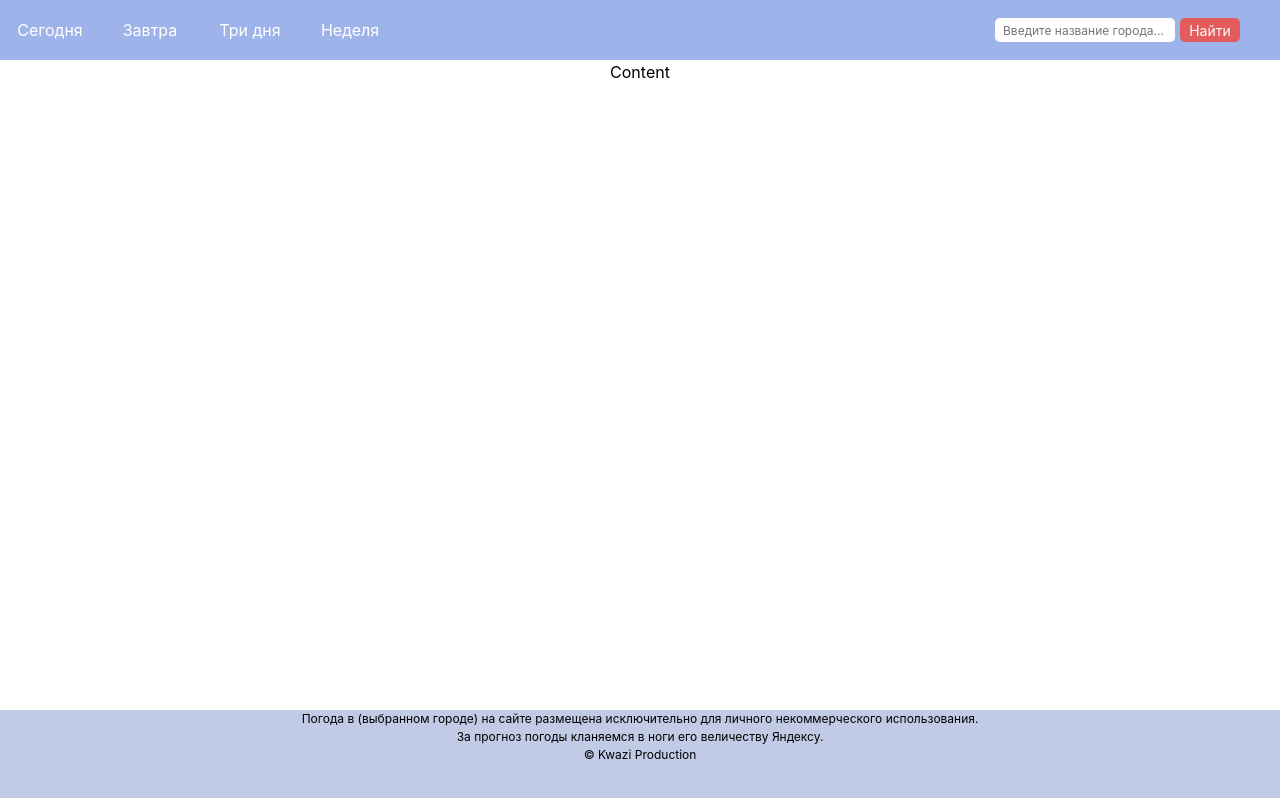
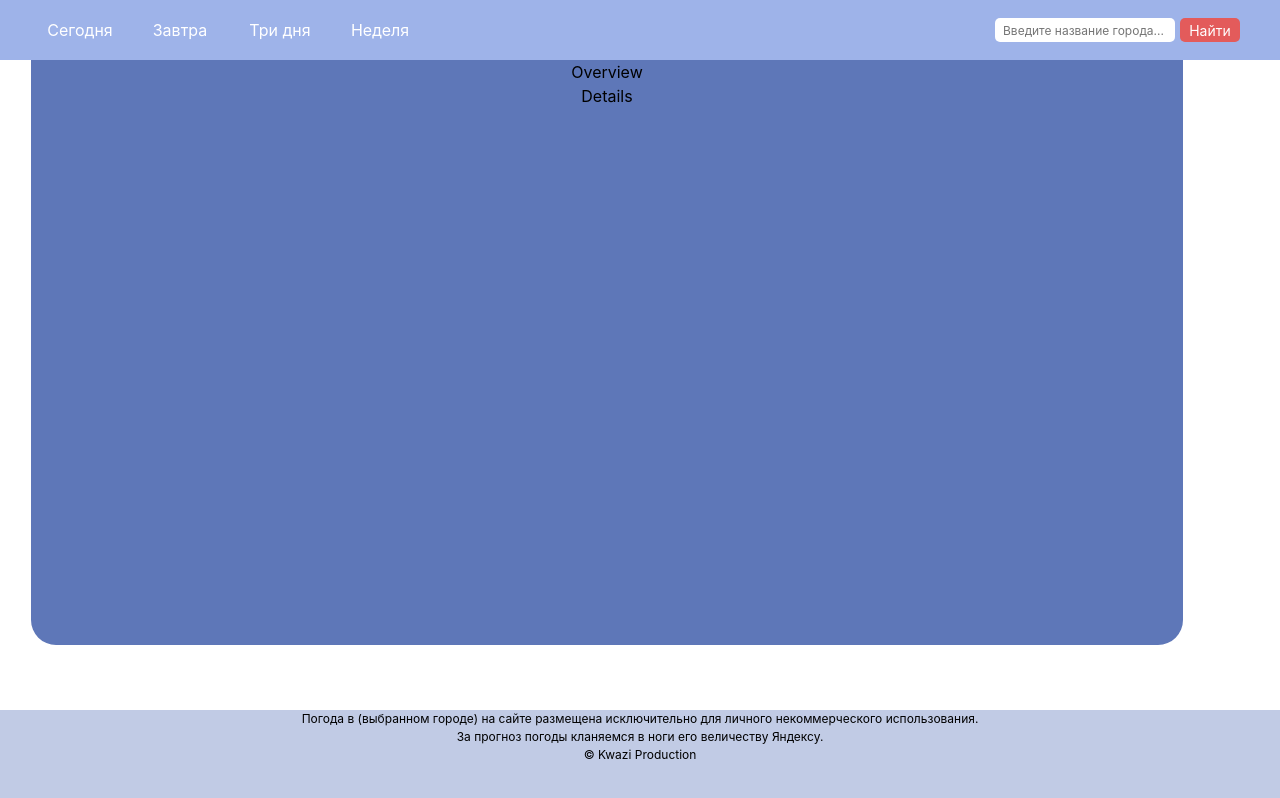
Before and after one commit to KwaziCoder/weather_forecast, a React (Create React App) app: page / in a window 1280 px wide. Built offline with nearby package versions, Linux system fonts and the light colour scheme.

Commit message:
Made base for Content

```diff
--- a/src/components/content/Content.tsx
+++ b/src/components/content/Content.tsx
@@ -1,10 +1,13 @@
 import React from 'react';
+import store from '../../store/store';
 import styles from "./Content.module.css"
+import Forecast from './forecast/Forecast';
+
 
 const Content = () => {
   return (
     <div className={styles.root}>
-      Content
+      <Forecast/>
     </div>
   )
 }
--- /dev/null
+++ b/src/components/content/forecast/Forecast.module.css
@@ -0,0 +1,8 @@
+.root {
+  margin-left: 31px;
+  background-color: #5E77B8;
+  width: 90%;
+  height: 90%;
+  border-bottom-left-radius: 25px;
+  border-bottom-right-radius: 25px;
+}
--- /dev/null
+++ b/src/components/content/forecast/Forecast.tsx
@@ -0,0 +1,21 @@
+import React from 'react';
+import Details from './details/Details';
+import Overview from './overview/Overview';
+import styles from "./Forecast.module.css";
+import { observer } from 'mobx-react-lite';
+import store from '../../../store/store';
+
+
+
+const Forecast = observer (() => {
+
+
+  return (
+    <div className={styles.root} >
+      <Overview/>
+      <Details/>
+    </div>
+  )
+});
+
+export default Forecast;
--- /dev/null
+++ b/src/components/content/forecast/details/Details.tsx
@@ -0,0 +1,12 @@
+import React from 'react';
+import styles from "./Details.module.css";
+
+const Details = () => {
+  return (
+    <div>
+      Details
+    </div>
+  )
+}
+
+export default Details;
--- /dev/null
+++ b/src/components/content/forecast/overview/Overview.tsx
@@ -0,0 +1,12 @@
+import React from 'react';
+import styles from "./Overview.module.css";
+
+const Overview = () => {
+  return (
+    <div>
+      Overview
+    </div>
+  )
+}
+
+export default Overview;
--- a/src/components/header/categories/Categories.module.css
+++ b/src/components/header/categories/Categories.module.css
@@ -1,5 +1,5 @@
 .root {
-
+  padding-left: 30px;
 }
 
 .wrap {
```
Also changed, not shown: src/components/content/forecast/details/Details.module.css (added), src/components/content/forecast/overview/Overview.module.css (added).
